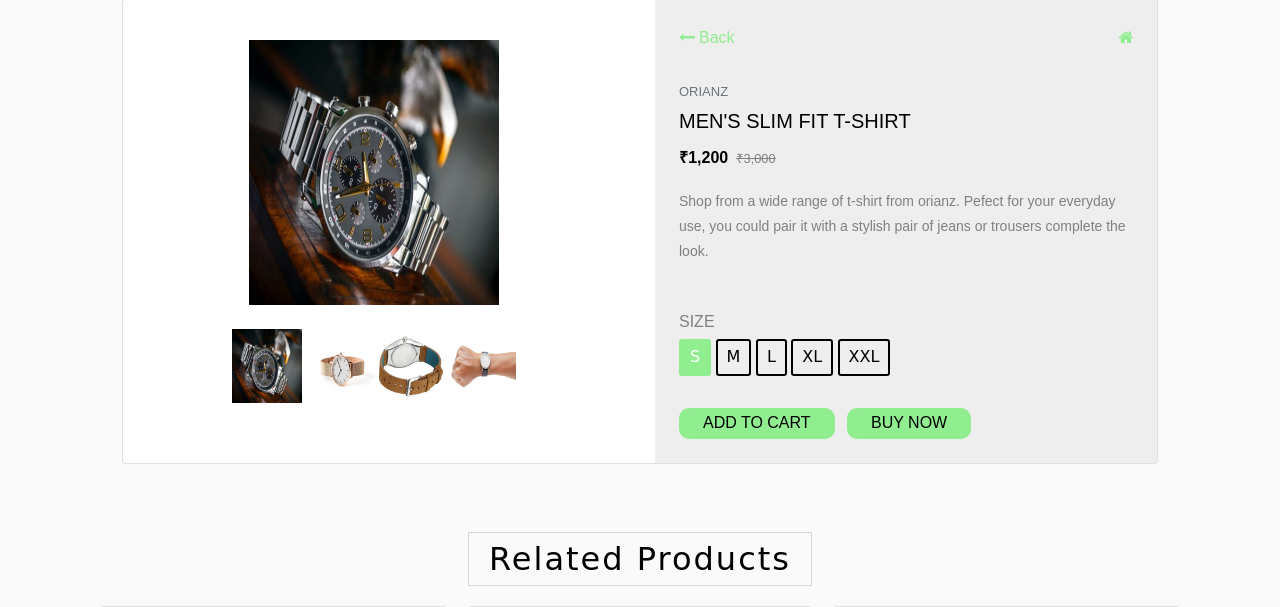
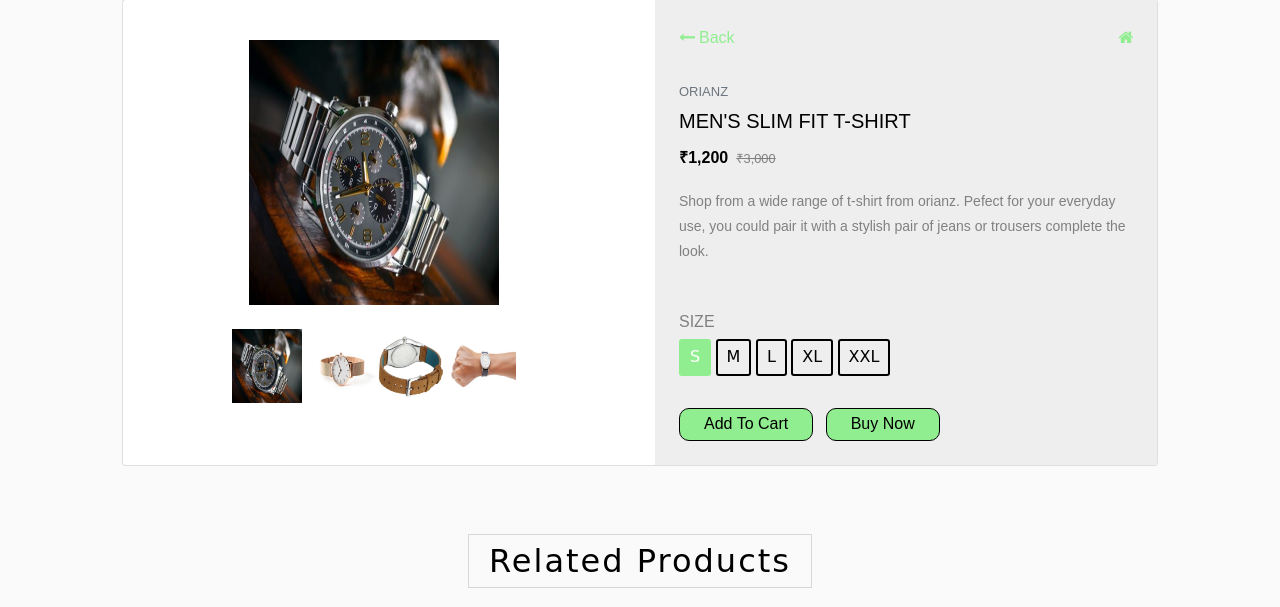
Before and after one commit to robinzd/vogue-x-maniac, a PHP site: page /details.php in a window 1280 px wide. Shown: the part 247-854 px from the top of the page. Run offline with PHP 8.4, Linux system fonts and the light colour scheme; some libraries are stand-ins or nearby versions; some web fonts are replaced.

Commit message:
some changes in the pages

```diff
--- a/details.css
+++ b/details.css
@@ -72,13 +72,22 @@ label.radio input:checked+span {
     margin-right: 10px
 }
 
-button.btn-success.text-uppercase.mr-2.px-4{
-      border: none;
+button.btn-success.mr-2.px-4{
+      border:1px solid black;
       border-radius: 10px;
       color:black;
       text-transform: capitalize;
       background-color: lightgreen;
+      text-transform: capitalize;
+
 }
+
+button.btn-success.mr-2.px-4:hover{
+  color:white;
+  background-color: black;
+}
+
+
 
 
 #brands{
--- a/details.php
+++ b/details.php
@@ -59,8 +59,8 @@
                                 <div class="sizes mt-5">
                                     <h6 class="text-uppercase">Size</h6> <label class="radio"> <input type="radio" name="size" value="S" checked> <span>S</span> </label> <label class="radio"> <input type="radio" name="size" value="M"> <span>M</span> </label> <label class="radio"> <input type="radio" name="size" value="L"> <span>L</span> </label> <label class="radio"> <input type="radio" name="size" value="XL"> <span>XL</span> </label> <label class="radio"> <input type="radio" name="size" value="XXL"> <span>XXL</span> </label>
                                 </div>
-                                <div class="cart mt-4 align-items-center"> <button class="btn-success text-uppercase mr-2 px-4">Add to cart</button>
-                                    <button class="btn-success text-uppercase mr-2 px-4">Buy Now</button>
+                                <div class="cart mt-4 align-items-center"> <button class="btn-success mr-2 px-4">Add to cart</button>
+                                    <button class="btn-success mr-2 px-4">Buy Now</button>
                                 </div>
                             </div>
                         </div>
```
